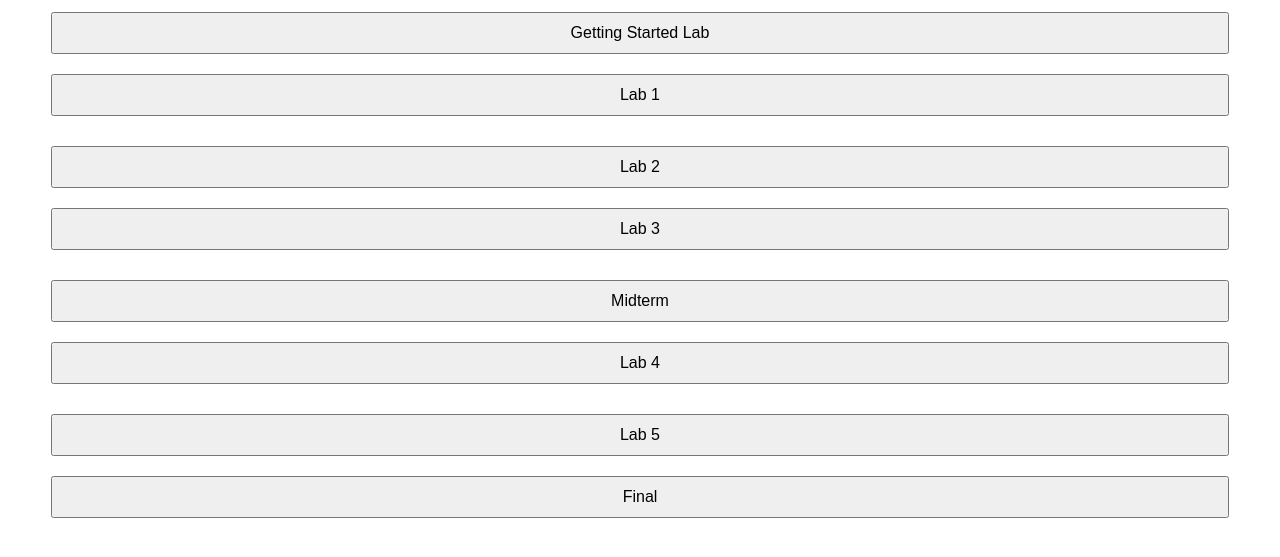
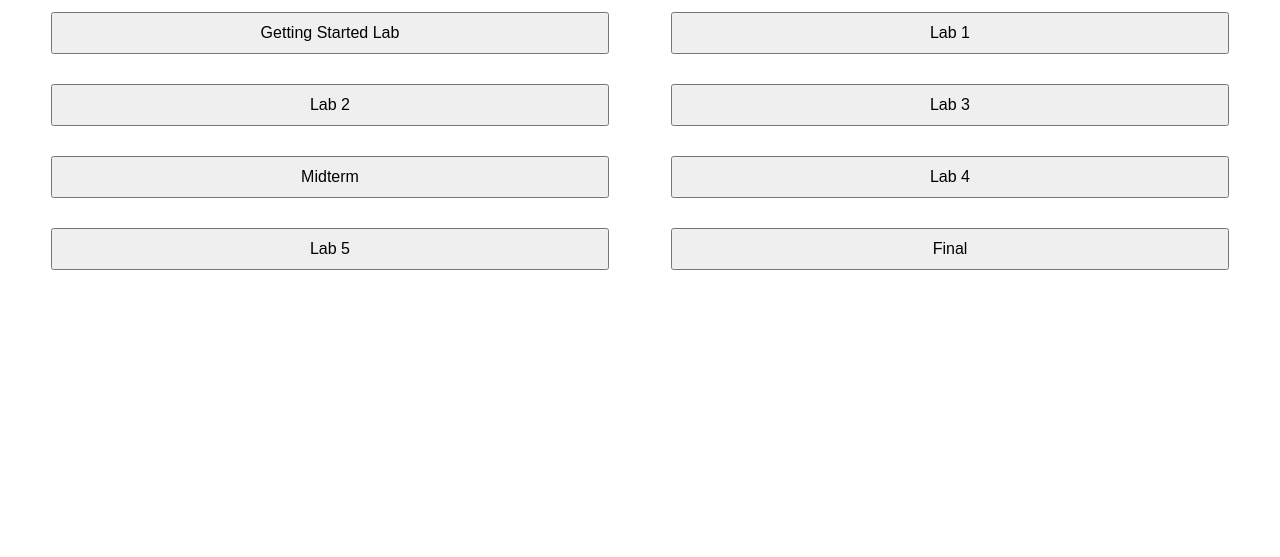
Before and after one commit to noranaziz/CSCI-N341-Grade-Tracker, a plain HTML site: page home.html in a window 1280 px wide. Shown: the part 75-632 px from the top of the page. Drawn offline with Linux system fonts and the light colour scheme.

Commit message:
updated button layout css

```diff
--- a/home.css
+++ b/home.css
@@ -15,12 +15,17 @@ h1 {
     padding: 10px;
 }
 
+.button-container {
+    display: flex;
+    justify-content: space-around;
+}
+
 button {
     margin: 10px;
     padding: 10px 20px;
     font-size: 16px;
     cursor: pointer;
-    width: 95%;
+    width: 45%;
 }
 
 #root {
```
